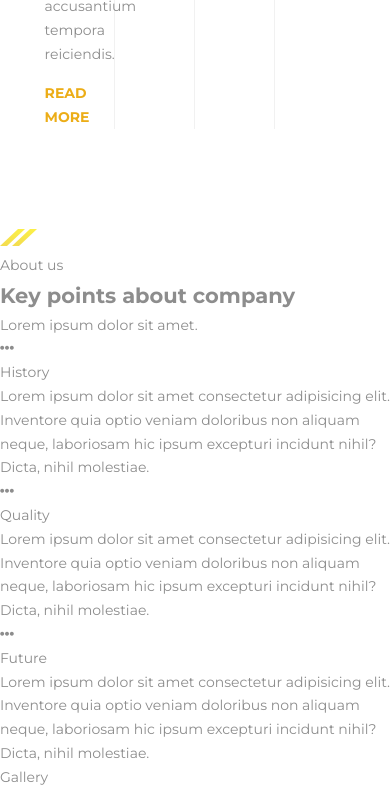
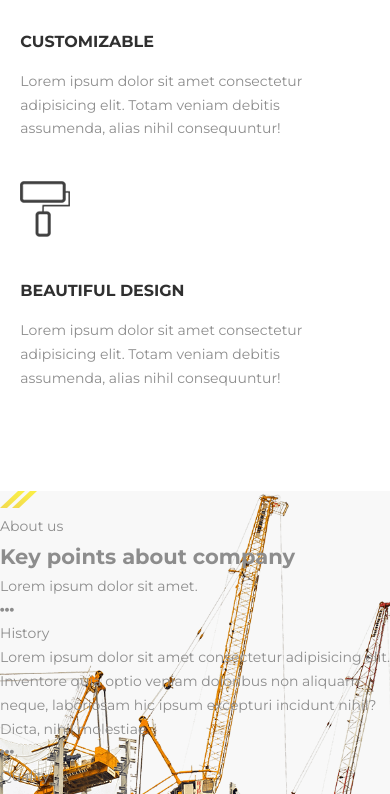
Before and after one commit to mrkicrade/quant2, a website: page index.html in a window 390 px wide. Shown: the part 1206-2000 px from the top of the page. Drawn offline with Linux system fonts and the light colour scheme.

Commit message:
About sekcija

```diff
--- a/index.html
+++ b/index.html
@@ -91,7 +91,7 @@
                 <p>Lorem ipsum dolor sit amet consectetur adipisicing elit. Totam veniam debitis assumenda, alias nihil consequuntur!</p>
             </article>
         </section>
-        <section>
+        <section class="about">
             <img src="images/section-icon.png" alt="Section">
             <p>About us</p>
             <h2>Key points about company</h2>
--- a/scss/main.scss
+++ b/scss/main.scss
@@ -8,3 +8,4 @@
 @import 'partials/btn';
 @import 'partials/circle';
 @import 'partials/introduction';
+@import 'partials/about';
--- /dev/null
+++ b/scss/partials/_about.scss
@@ -0,0 +1,8 @@
+.about {
+  background-color: $about-color;
+  background-image: url('../images/background.png');
+  background-position: 50% 0;
+  background-repeat: no-repeat;
+  background-size: cover;
+  position: relative;
+}
--- a/scss/partials/_introduction.scss
+++ b/scss/partials/_introduction.scss
@@ -44,5 +44,22 @@
 
   .introduction__articles {
     border-right: 1px solid $introduction-border;
+    margin-top: 0;
   }
 }
+
+@media (max-width: 800px) {
+  .introduction {
+    flex-wrap: wrap;
+    padding-left: 10px;
+
+    article {
+      margin-top: 40px;
+      width: 100%;
+    }
+
+    .introduction__articles {
+      border-right: 0;
+    }
+  }
+}
--- a/scss/partials/_variables.scss
+++ b/scss/partials/_variables.scss
@@ -11,6 +11,7 @@ $btn-color: #535353;
 $black-heading: #303030;
 $introduction-btn: #ecad17;
 $introduction-border: rgba(241, 241, 241, 1);
+$about-color: rgba(248, 248, 248, 1);
 
 // units
 $font-sizes: 14px;
```
Also changed, not shown: css/main.css.
